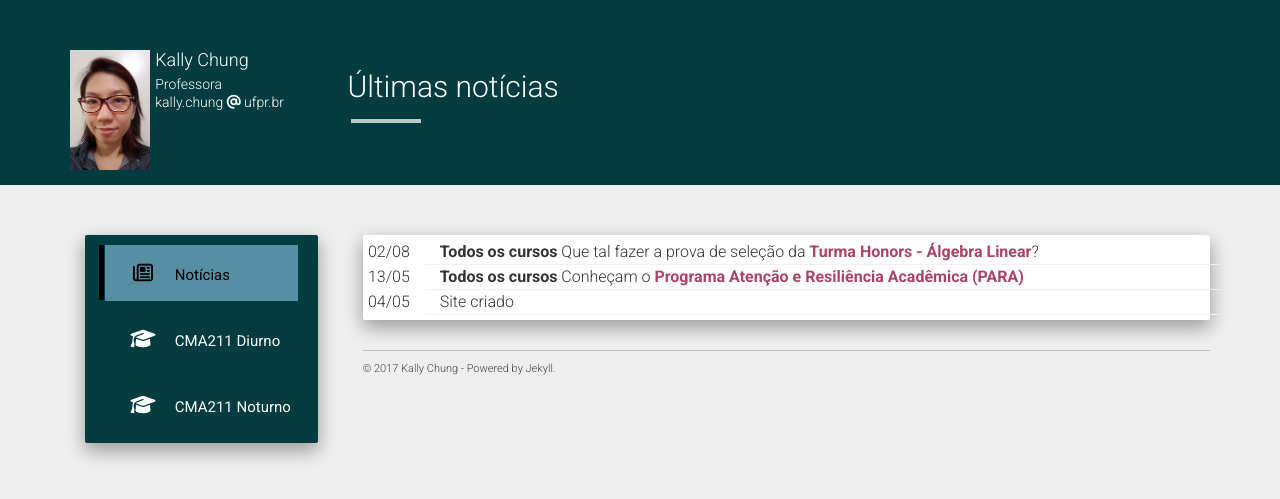
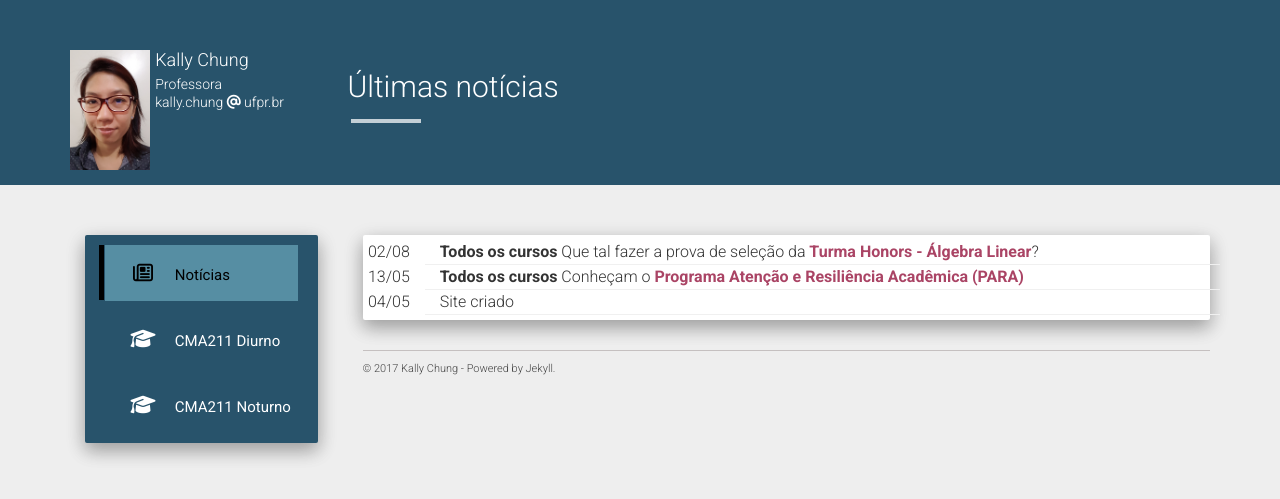
Before and after one commit to chunggnuhc/chunggnuhc.github.io, a Jekyll site: the page built from index.html, in a window 1280 px wide. Shown: the top 499 px of the page. Built offline with Jekyll 4.4.1, drawn with Linux system fonts in a browser that asks for light colours; nearby versions of some CDN libraries.

Commit message:
Update kally.css for the 2nd time

```diff
--- a/static/css/kally.css
+++ b/static/css/kally.css
@@ -3,25 +3,25 @@
 }
 
 .menu ul li.current-menu-item a {
-    background-color: #568EA3; /* AQUI */
+    background-color: #568EA3; /* AQUI - current menu */
     color: black;
 }
 
 .menu ul li a:hover, .menu ul li a:focus {
-    background-color: #9AD4D6; /* AQUI */
+    background-color: #9AD4D6; /* AQUI - next menu */
 }
 
 .header-panel.shadow-z-2, .container-fluid, body .container .well-primary, .well {
-    background-color: #023C40; /* AQUI */
+    background-color: #28536B; /* AQUI */
 }
 
 a, a:visited {
-    color: #AA4465; /* AQUI */
+    color: #AA4465; /* AQUI - hiperlink */
     text-decoration: none;
     font-weight: bold;
 }
 
 a:focus, a:hover {
-    color: #FFC6D9; /* AQUI */
+    color: #FFADC6; /* AQUI - hiperlink */
     text-decoration: underline;
 }
```
